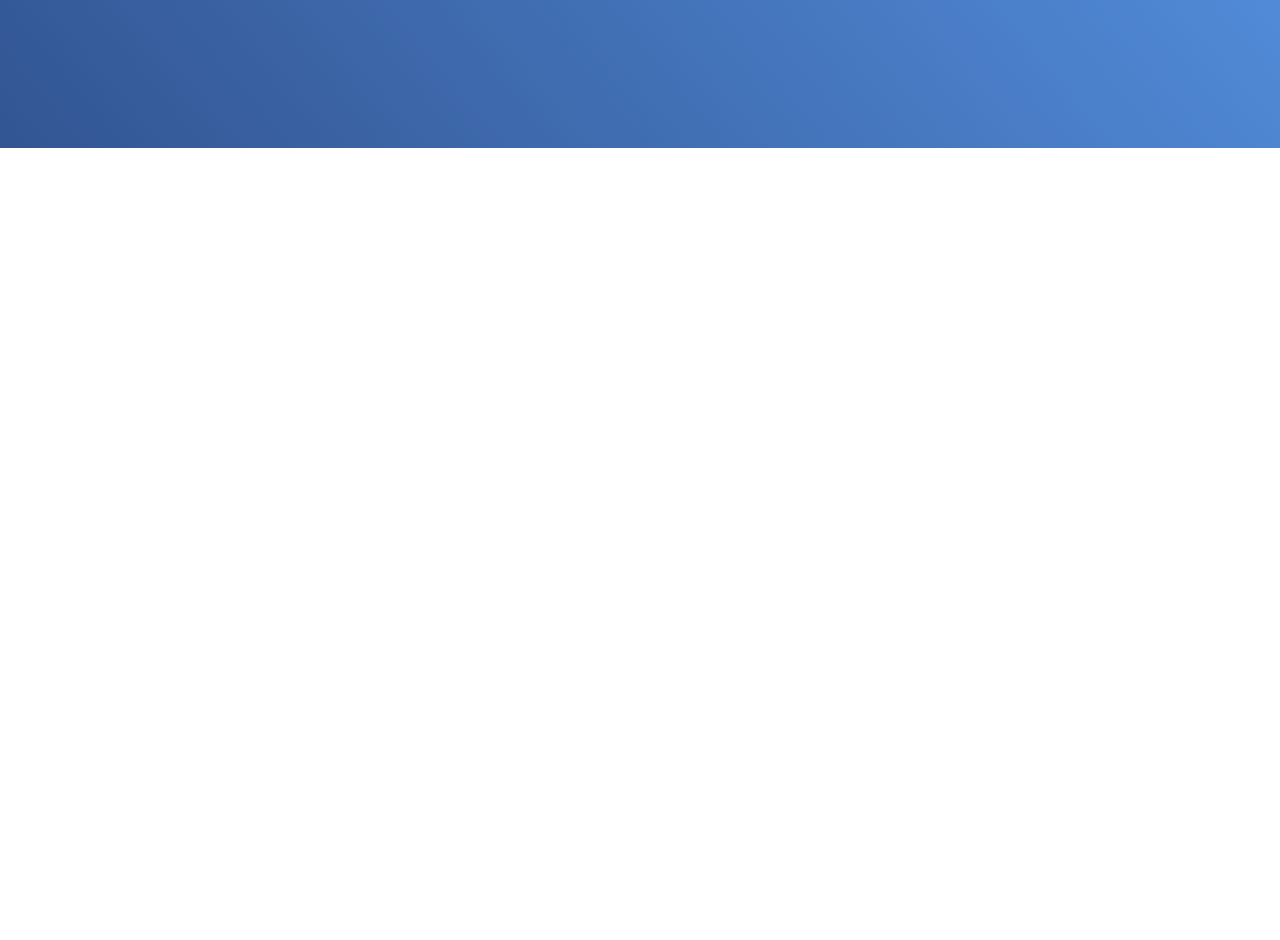
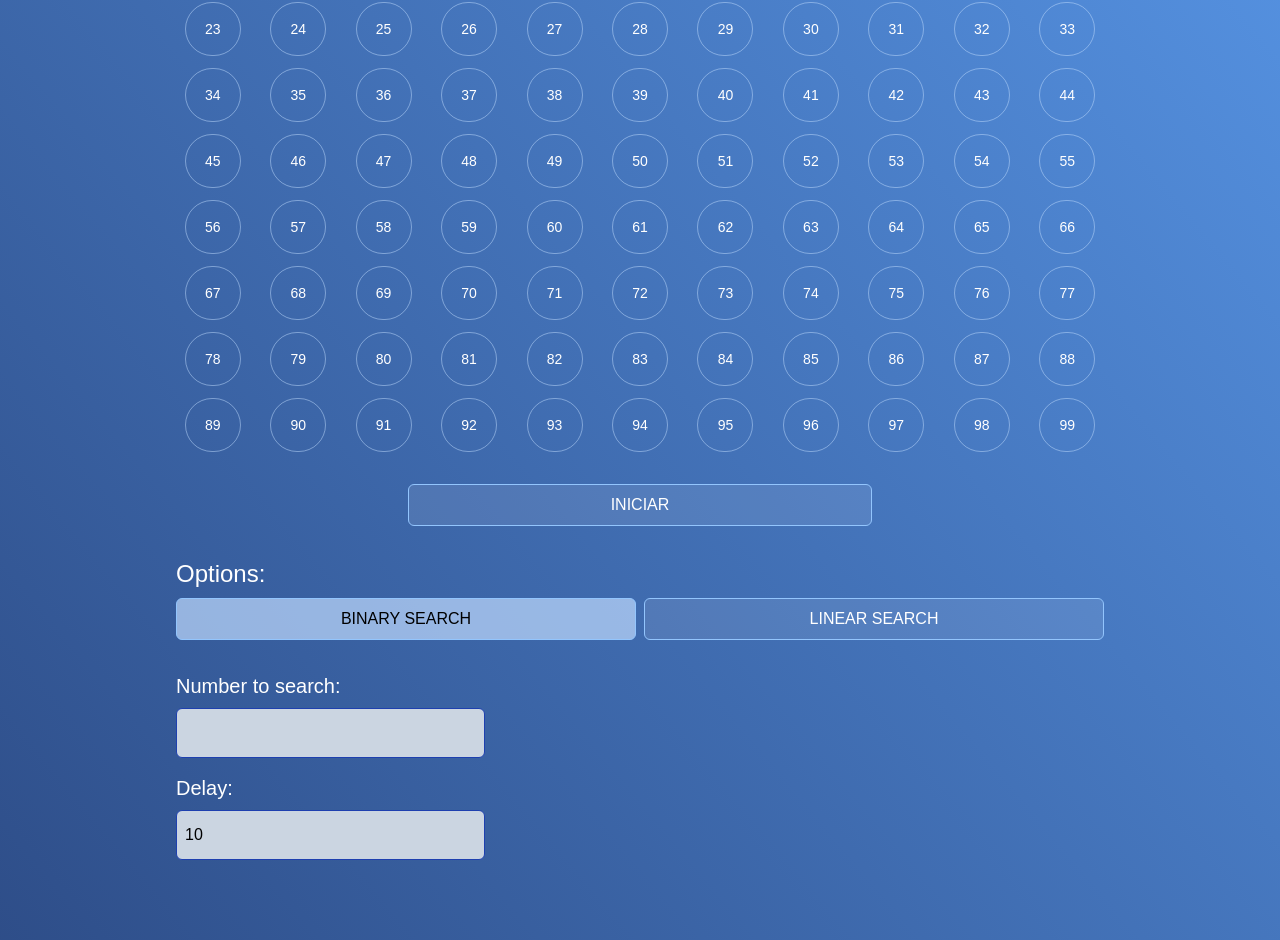
Before and after one commit to Libo033/Algo, a Next.js app: page /algo-search in a window 1280 px wide. Shown: the part 652-1592 px from the top of the page. Before the commit the page ends 800 px from the top, so only its background shows below. Built offline with nearby package versions, Linux system fonts and the light colour scheme; a web font is replaced by a local one.

Commit message:
En proceso interfaz de AlgoSearchPlayground

```diff
--- a/src/app/algo-search/page.tsx
+++ b/src/app/algo-search/page.tsx
@@ -2,6 +2,7 @@
 import NavigationTitle from "@/components/NavigationTitle";
 import React, { useEffect, useId } from "react";
 import info from "../../libs/Algo.json";
+import AlgoSearchPlayground from "@/components/AlgoSearchPlayground";
 
 const AlgoSearch = () => {
   const bloq = useId();
@@ -25,7 +26,10 @@ const AlgoSearch = () => {
         </div>
         <div className="pt-6 md:pt-8">
           {info.search.map((al) => (
-            <div className="px-4 mb-10 md:px-12 lg:px-28 xl:px-44">
+            <div
+              key={al.title}
+              className="px-4 mb-10 md:px-12 lg:px-28 xl:px-44"
+            >
               <p className="text-white text-xl underline mb-2 md:text-2xl">
                 {al.title}
               </p>
@@ -35,6 +39,11 @@ const AlgoSearch = () => {
             </div>
           ))}
         </div>
+        <div className="border border-blue-50/25 mx-4 md:mx-12 lg:mx-28 xl:mx-44"></div>
+        <h3 className="text-2xl text-center text-white py-6">
+          ALGO PLAYGROUND
+        </h3>
+        <AlgoSearchPlayground />
       </div>
     </div>
   );
--- a/src/app/globals.css
+++ b/src/app/globals.css
@@ -6,6 +6,13 @@
   --foreground-rgb: 0, 0, 0;
   --background-start-rgb: 214, 219, 220;
   --background-end-rgb: 255, 255, 255;
+}
+
+input::-webkit-outer-spin-button,
+input::-webkit-inner-spin-button {
+    /* display: none; <- Crashes Chrome on hover */
+    -webkit-appearance: none;
+    margin: 0; /* <-- Apparently some margin are still there even though it's hidden */
 }
 
 body {
--- /dev/null
+++ b/src/components/AlgoSearchPlayground.tsx
@@ -0,0 +1,80 @@
+"use client";
+import React, { useEffect, useState } from "react";
+
+const defArray = [
+  1, 2, 3, 4, 5, 6, 7, 8, 9, 10, 11, 12, 13, 14, 15, 16, 17, 18, 19, 20, 21, 22,
+  23, 24, 25, 26, 27, 28, 29, 30, 31, 32, 33, 34, 35, 36, 37, 38, 39, 40, 41,
+  42, 43, 44, 45, 46, 47, 48, 49, 50, 51, 52, 53, 54, 55, 56, 57, 58, 59, 60,
+  61, 62, 63, 64, 65, 66, 67, 68, 69, 70, 71, 72, 73, 74, 75, 76, 77, 78, 79,
+  80, 81, 82, 83, 84, 85, 86, 87, 88, 89, 90, 91, 92, 93, 94, 95, 96, 97, 98,
+  99, 100, 101, 102, 103, 104, 105, 106, 107, 108, 109, 110, 111, 112, 113, 114,
+  115, 116, 117, 118, 119, 120, 121, 122, 123, 124, 125, 126, 127, 128, 129,
+  130, 131, 132, 133, 134, 135, 136, 137, 138, 139, 140, 141, 142, 143, 144,
+  145, 146, 147, 148, 149, 150,
+];
+
+const AlgoSearchPlayground = () => {
+  const [limit, setLimit] = useState<number>(40);
+
+  useEffect(() => {
+    if (window) {
+      if (window.innerWidth <= 640) setLimit(40);
+      if (window.innerWidth > 640 && window.innerWidth <= 768) setLimit(64);
+      if (window.innerWidth > 768 && window.innerWidth <= 1024) setLimit(72);
+      if (window.innerWidth > 1024 && window.innerWidth <= 1536) setLimit(99);
+
+      console.log(window.innerWidth);
+    }
+  }, []);
+
+  return (
+    <div className="mx-4 mb-12 md:mx-12 lg:mx-28 xl:mx-44">
+      <section className="grid gap-3 place-items-center grid-cols-5 sm:grid-cols-8 md:grid-cols-9 lg:grid-cols-11">
+        {defArray &&
+          defArray.slice(0, limit).map((v) => (
+            <span
+              key={v}
+              className="w-14 text-white border border-blue-200/50 rounded-full p-4 text-center text-sm"
+            >
+              {v}
+            </span>
+          ))}
+      </section>
+      <div className="py-8 flex justify-center">
+        <button className="w-3/6 py-2 text-white border border-blue-300 bg-blue-50/10 rounded-md">
+          INICIAR
+        </button>
+      </div>
+      <p className="text-white text-2xl">Options:</p>
+      <div className="flex gap-2 mt-2 mb-4">
+        <button className="w-3/6 py-2 border border-blue-300 rounded-md text-black bg-blue-200/70">
+          BINARY SEARCH
+        </button>
+        <button className="w-3/6 py-2 text-white border border-blue-300 bg-blue-50/10 rounded-md">
+          LINEAR SEARCH
+        </button>
+      </div>
+      <div className="flex flex-col gap-2">
+        <label className="text-white text-xl mt-4" htmlFor="toSearch">
+          Number to search:
+        </label>
+        <input
+          className="w-2/6 px-2 py-3 bg-slate-300 border border-blue-800 rounded-md outline-0 outline-blue-300 outline focus:bg-white focus:outline-1 hover:bg-slate-200"
+          type="number"
+        />
+      </div>
+      <div className="flex flex-col gap-2">
+        <label className="text-white text-xl mt-4" htmlFor="toSearch">
+          Delay:
+        </label>
+        <input
+          className="w-2/6 px-2 py-3 bg-slate-300 border border-blue-800 rounded-md outline-0 outline-blue-300 outline focus:bg-white focus:outline-1 hover:bg-slate-200"
+          type="number"
+          defaultValue={10}
+        />
+      </div>
+    </div>
+  );
+};
+
+export default AlgoSearchPlayground;
```
